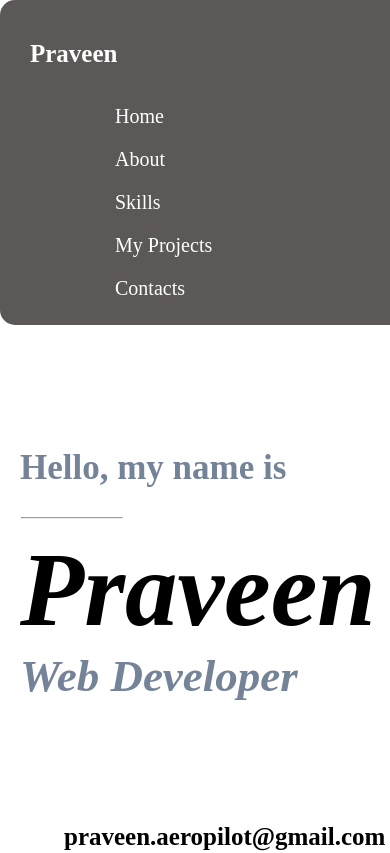
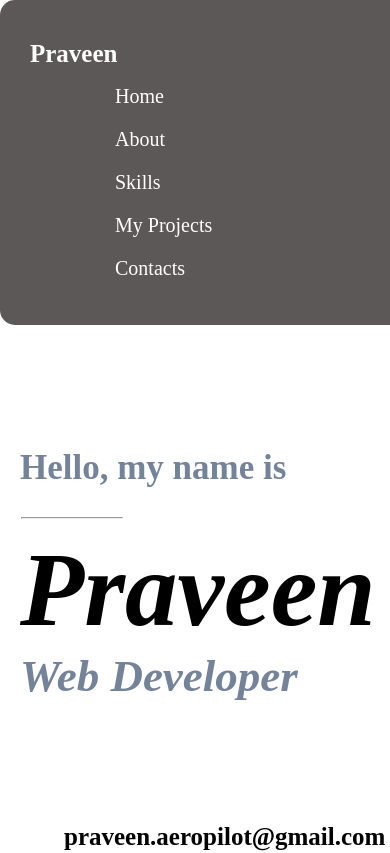
Before and after one commit to Praveen02003/my_portfolio, a React (Create React App) app: page / in a window 390 px wide. Shown: the top 853 px of the page. Built offline with nearby package versions, Linux system fonts and the light colour scheme; some icons are missing.

Commit message:
Fix:Changes

```diff
--- a/src/App.css
+++ b/src/App.css
@@ -229,7 +229,7 @@
       #list2{
         margin-left: 30px;
         display: block;
-        padding-top: 70px;
+        padding-top: 50px;
       }
       #list2>h3{
         display: block;
```
